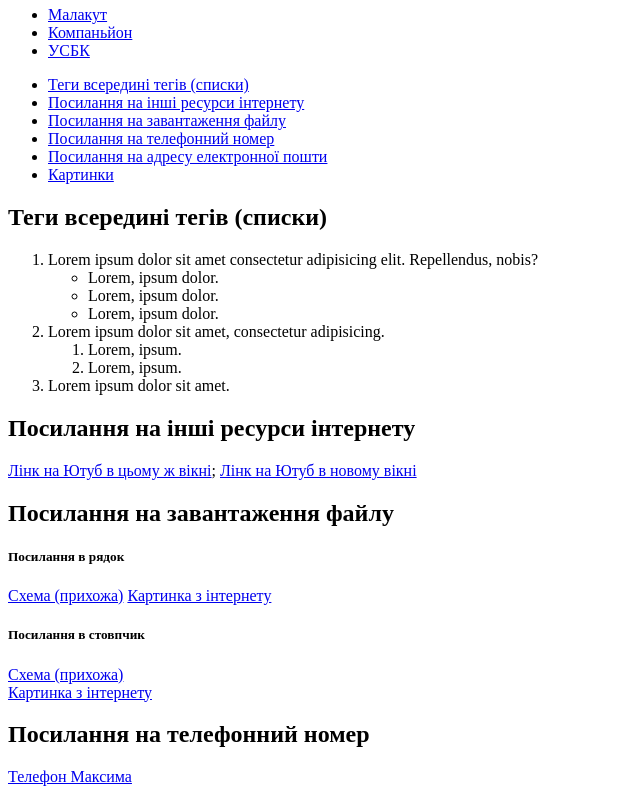
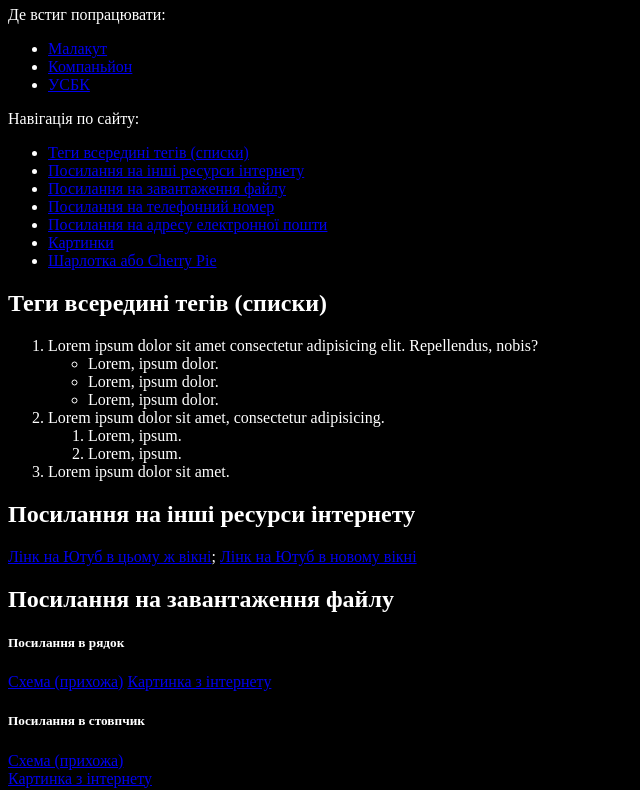
Before and after one commit to Maksym-Ocheretniuk/Test-1, a plain HTML site: page index.html in a window 1280 px wide. Shown: the part 166-956 px from the top of the page, without its empty margins (0-640 px from the left). Drawn offline with Linux system fonts and the light colour scheme.

Commit message:
підредагував трішки

```diff
--- a/index.html
+++ b/index.html
@@ -19,14 +19,16 @@
 
     <!-- Навігація поза сайтом -->
     <nav>
+        <p>Де встиг попрацювати:</p>
         <ul>
             <li><a href="https://sb-malakut.com.ua/">Малакут</a></li>
             <li><a href="https://www.icompanion.com.ua/">Компаньйон</a></li>
-            <li><a href="https://uibc.ua/ua/">УСБК</a></li>
+            <li><a href="https://uibc.ua/ua/" target="_blank">УСБК</a></li>
         </ul>
     </nav>
 
     <!-- Посилання-якір -->
+    <p>Навігація по сайту:</p>
     <ul>
         <li><a href="#teg-inside">Теги всередині тегів (списки)</a></li>
         <li><a href="#link-inside">Посилання на інші ресурси інтернету</a></li>
@@ -34,6 +36,7 @@
         <li><a href="#tel-1">Посилання на телефонний номер</a></li>
         <li><a href="#mail-1">Посилання на адресу електронної пошти</a></li>
         <li><a href="#image-1">Картинки</a></li>
+        <li><a href="#purig">Шарлотка або Cherry Pie</a></li>
     </ul>
 
     <!-- Теги всередині тегів (списки) -->
@@ -124,7 +127,7 @@
     </figure>
 
     <article>
-        <h3>Солодкий заливний пиріг на кефірі</h3>
+        <h3 id="purig">Солодкий заливний пиріг на кефірі</h3>
         <img src="img/purig-76.webp" alt="Пиріг на кефірі" width="300">
         <p>
             Дуже смачний печений пиріжок з різними наповнювачами: вишнею, персиком сливою або полуницею.
@@ -138,6 +141,7 @@
     <footer>
         <a href="#home">На початок</a>
         <p>
+            Мої контакти у соціальних мережах:
             <ul>
                 <li>
                     <a href="https://www.facebook.com/maksym.matthew/" target="_blank">Facebook</a>
@@ -147,6 +151,8 @@
                 </li>
             </ul>
         </p>
+        <button type="button">Тицяй для зв'язку</button>
+        <p>All rights reserved &copy;MAKSYM</p>
     </footer>
 
 
--- a/styles/styles.css
+++ b/styles/styles.css
@@ -1,7 +1,7 @@
 
 .body {
-    color: black;
-    background-color: white;
+    color: white;
+    background-color: black;
 }
 
 .eeee {
```
